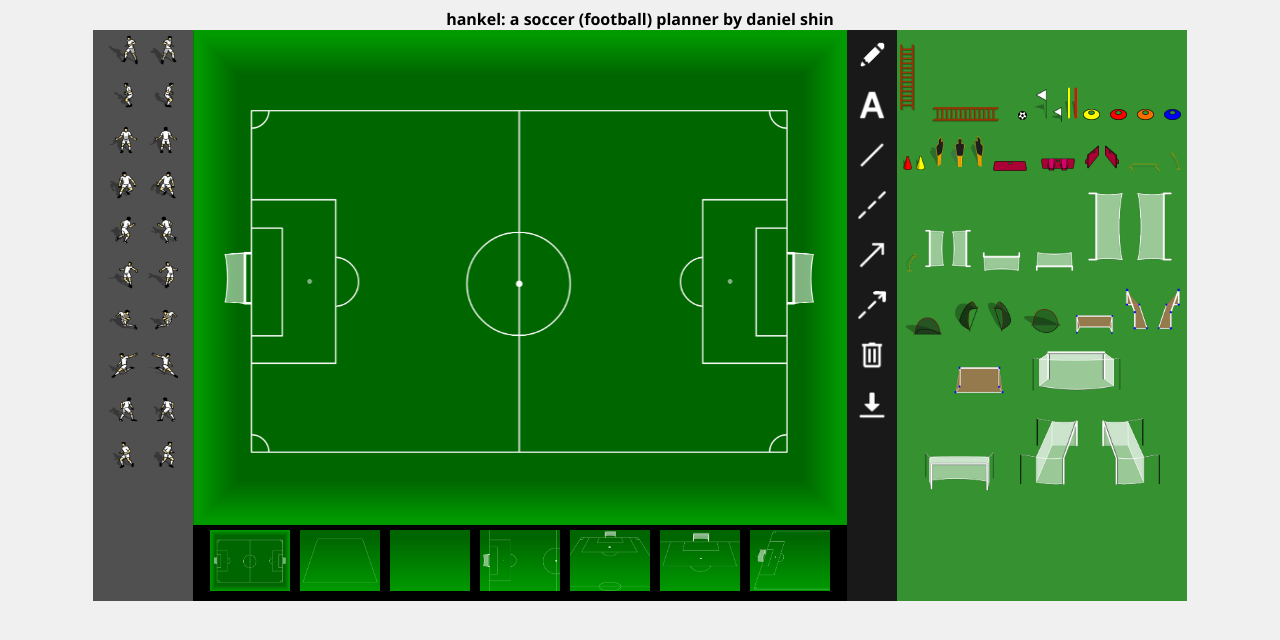
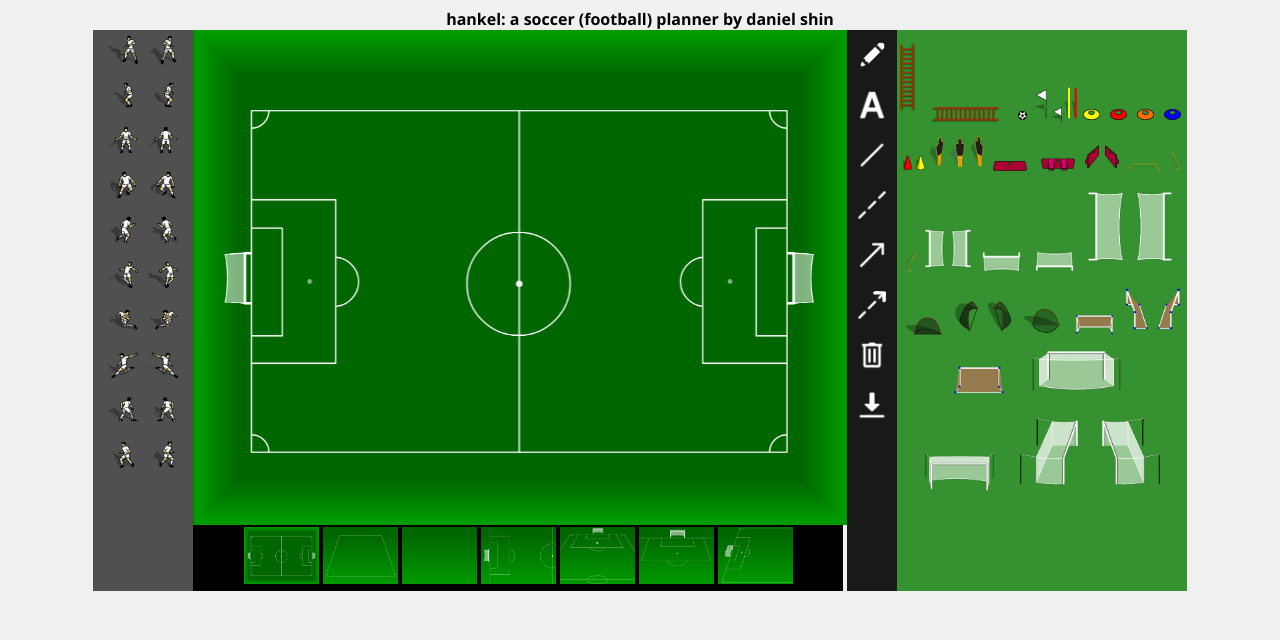
Before and after one commit to danielkshin/Hankel, a plain HTML site: page index.html in a window 1280 px wide. Drawn offline with nearby package versions, Linux system fonts and the light colour scheme.

Commit message:
Add black and white pitches

```diff
--- a/styles.css
+++ b/styles.css
@@ -24,11 +24,12 @@ body {
 
 #pitches {
     background-color: black;
+    width: 650px;
 }
 
 .pitch {
-    width: 80px;
-    padding: 5px;
+    width: 75px;
+    margin: 2px;
 }
 
 .pitch:hover {
```
Also changed, not shown: assets/pitches/10.png (added), assets/pitches/11.png (added), assets/pitches/12.png (added), assets/pitches/13.png (added), assets/pitches/14.png (added), assets/pitches/15.png (added), assets/pitches/8.png (added), assets/pitches/9.png (added).
